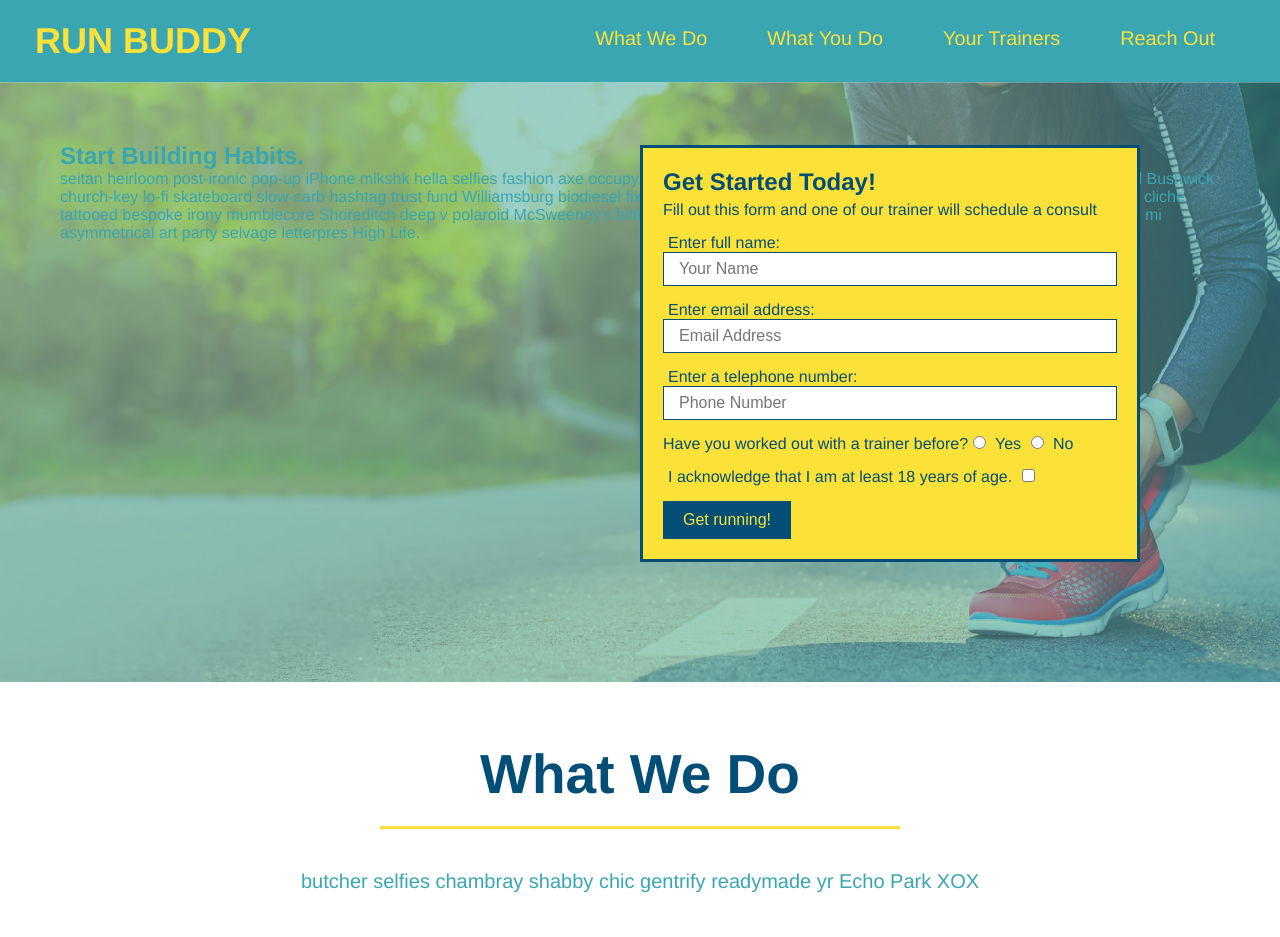
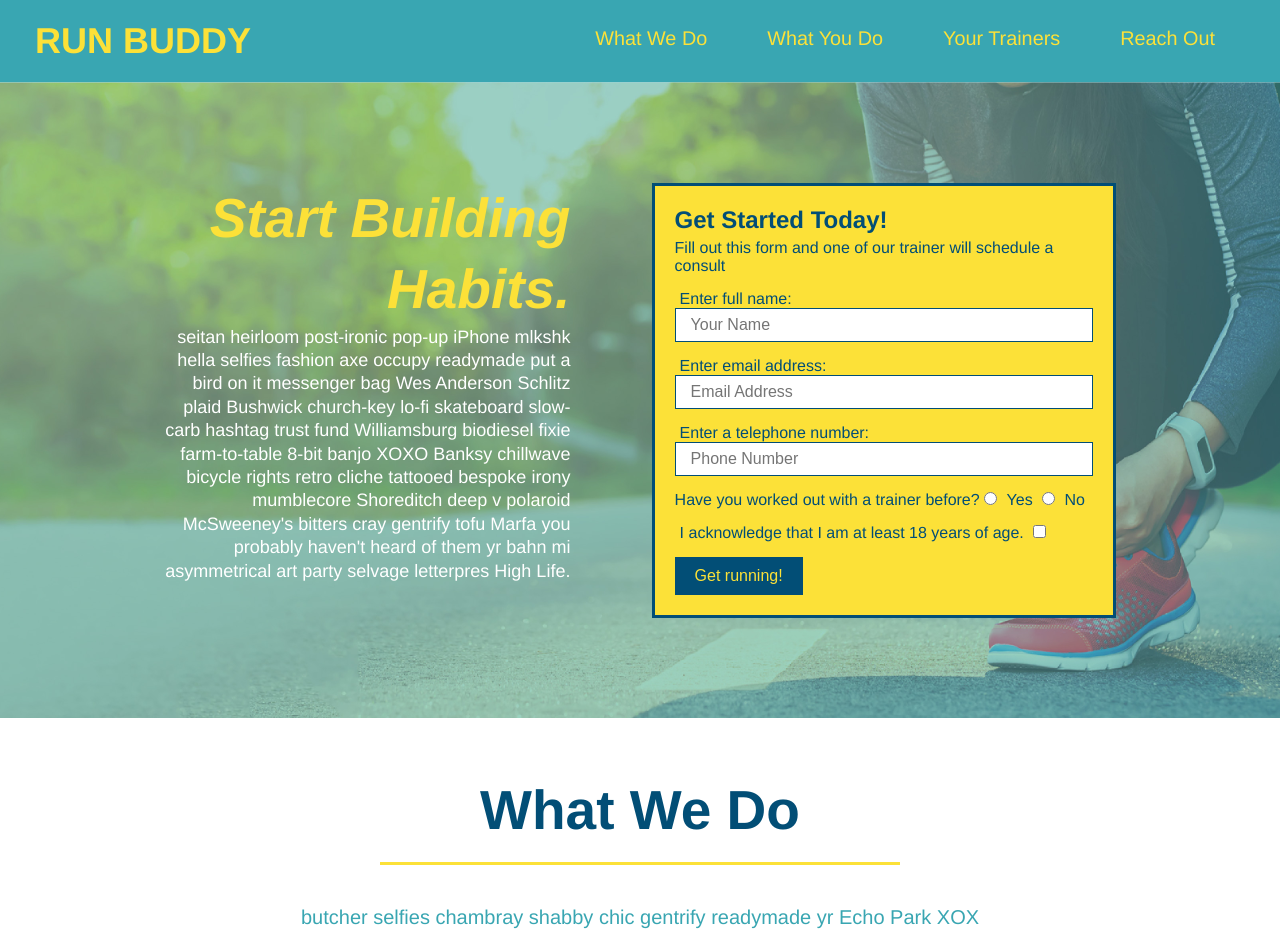
Before and after one commit to Noahallen6/run-buddy, a plain HTML site: page index.html in a window 1280 px wide. Shown: the top 937 px of the page. Drawn offline with Linux system fonts and the light colour scheme.

Commit message:
add flexbox to the hero

```diff
--- a/assets/css/Style.css
+++ b/assets/css/Style.css
@@ -50,17 +50,18 @@ footer {
     background: #fce138;
     width: 100%;
     padding: 40px 35px;
+    display: flex;
+    justify-content: space-between;
+    flex-wrap: wrap;
 }
 
 footer h2 {
-    display: inline;
     color: #024e76;
     font-size: 30px;
     margin: 0;
 }
 
 footer div {
-    float: right;
     line-height: 1.5;
     text-align: right;
 }
@@ -75,21 +76,35 @@ section{
 
 .hero {
     background-image: url("../images/hero-bg.jpg");
-    height: 600px;
     background-size: cover;
     background-position: center;
-    position: relative;
+    display: flex;
+    justify-content: center;
+    flex-wrap: wrap;
+}
+
+.hero-cta {
+    width: 35%;
+    text-align: right;
+    margin: 3.5%;
+    color: #fff;
+    font-size: 18px;
+    line-height: 1.3;
+}
+
+.hero-cta h2 {
+    font-style: italic;
+    font-size: 55px;
+    color: #fce138;
 }
 
 .hero-form {
     color:#024e76;
     background-color:#fce138;
     padding: 20px;
-    width: 500px;
     border: solid 3px #024e76;
-    position: absolute;
-    bottom: 120px;
-    right: 140px;
+    width: 40%;
+    margin: 3.5%;
 }
 
 .hero-form h3 {
--- a/index.html
+++ b/index.html
@@ -145,7 +145,7 @@
           alt="Aaron Stephens in his workout clothes, ready to pump iron"
         />
         <div class="trainer-bio text-left">
-          <h3>Aaron Stephens</h3>
+          <h3>Aaron Sephens</h3>
           <h4>Speed / Strength</h4>
           <p>
             Lorem ipsum. dolor sit amet consectetur adipisicing elit. Sequi
```
